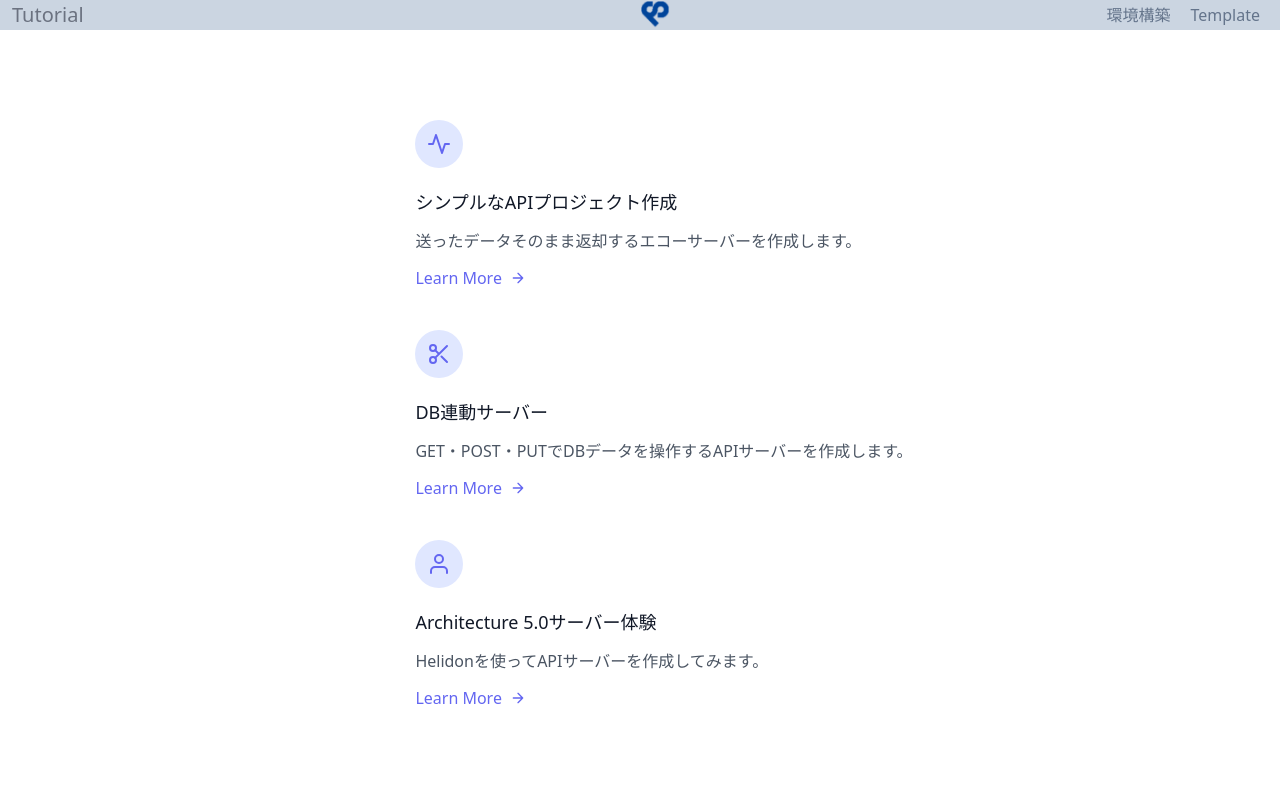
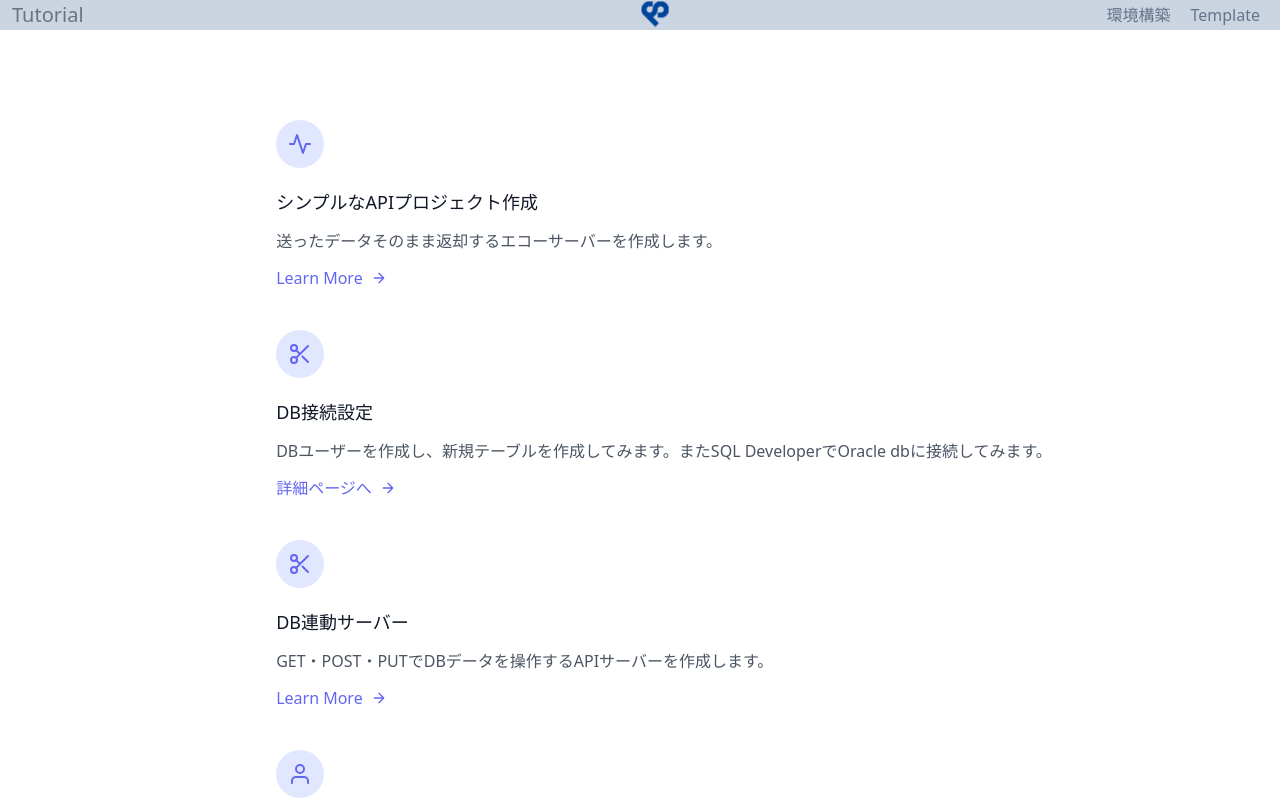
Before and after one commit to sambunarayan/jeus-tutorial-for-fsi, a Next.js app: page /template in a window 1280 px wide. Shown: the top 800 px of the page. Built offline with nearby package versions, Linux system fonts and the light colour scheme.

Commit message:
Fixed template page

```diff
--- a/pages/template.tsx
+++ b/pages/template.tsx
@@ -1,3 +1,5 @@
+import Link from 'next/link';
+
 export default function Tempate() {
     return (
         <section className="text-gray-600 body-font">
@@ -17,6 +19,26 @@ export default function Tempate() {
                                     <path d="M5 12h14M12 5l7 7-7 7"></path>
                                 </svg>
                             </a>
+                        </div>
+                    </div>
+                    <div className="flex flex-col mb-10 lg:items-start items-center">
+                        <div className="w-12 h-12 inline-flex items-center justify-center rounded-full bg-indigo-100 text-indigo-500 mb-5">
+                            <svg fill="none" stroke="currentColor" strokeLinecap="round" strokeLinejoin="round" strokeWidth="2" className="w-6 h-6" viewBox="0 0 24 24">
+                                <circle cx="6" cy="6" r="3"></circle>
+                                <circle cx="6" cy="18" r="3"></circle>
+                                <path d="M20 4L8.12 15.88M14.47 14.48L20 20M8.12 8.12L12 12"></path>
+                            </svg>
+                        </div>
+                        <div className="flex-grow">
+                            <h2 className="text-gray-900 text-lg title-font font-medium mb-3">DB接続設定</h2>
+                            <p className="leading-relaxed text-base">DBユーザーを作成し、新規テーブルを作成してみます。またSQL DeveloperでOracle dbに接続してみます。</p>
+                            <Link href="https://jeus-tutorial-for-fsi.notion.site/DB-DB-b7aa7d2fca0541efa494f2684ad22b07" legacyBehavior>
+                                <a className="mt-3 text-indigo-500 inline-flex items-center">詳細ページへ
+                                    <svg fill="none" stroke="currentColor" strokeLinecap="round" strokeLinejoin="round" strokeWidth="2" className="w-4 h-4 ml-2" viewBox="0 0 24 24">
+                                        <path d="M5 12h14M12 5l7 7-7 7"></path>
+                                    </svg>
+                                </a>
+                            </Link>
                         </div>
                     </div>
                     <div className="flex flex-col mb-10 lg:items-start items-center">
```
